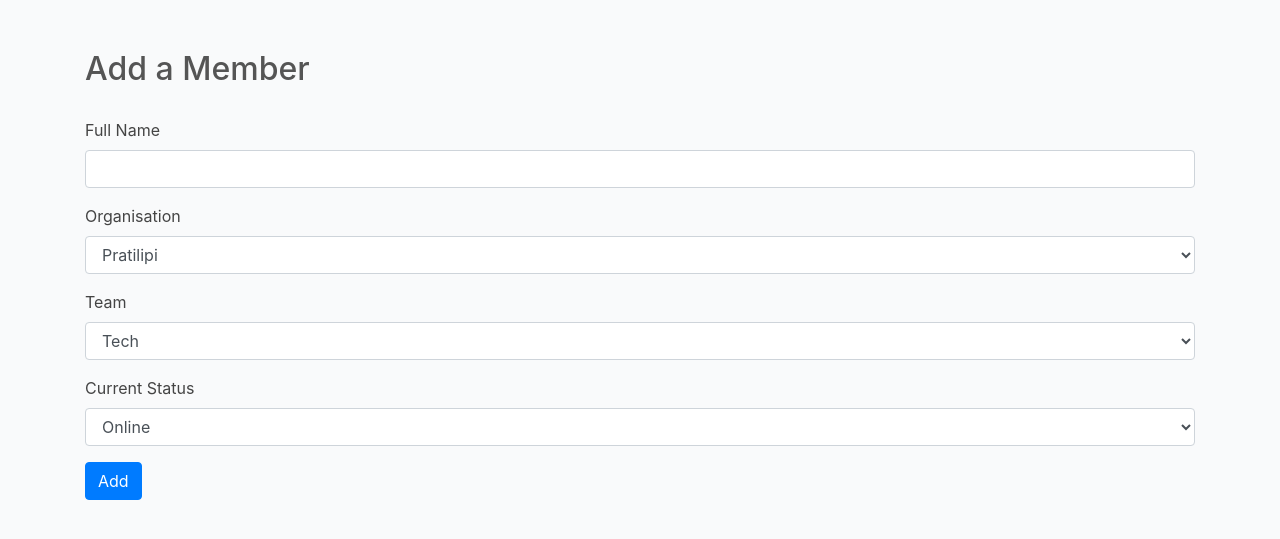
After one commit to avinashb98/remote-status, a Node server app: page /user in a window 1280 px wide. The commit adds this page. Shown: the top 539 px of the page. Run offline with Node 20, Linux system fonts and the light colour scheme; some libraries are stand-ins or nearby versions.

Commit message:
add user feature

```diff
--- a/public/stylesheets/style.css
+++ b/public/stylesheets/style.css
@@ -6,6 +6,15 @@ body {
 
 h5 {
   margin-top: 15px;
+}
+
+h2 {
+  color: #555;
+  margin-bottom: 30px;
+}
+.add-user {
+  margin-left: 25px;
+  margin-bottom: 50px;
 }
 
 .team-container {
@@ -30,7 +39,7 @@ h5 {
 }
 .user-card .name {
   color: #555;
-  /* padding-top: 5%; */
+  padding-left: 5%;
 }
 
 .user-card .status {
--- a/src/controllers/user.js
+++ b/src/controllers/user.js
@@ -20,9 +20,11 @@ class UserController {
       next(createError(500))
       return
     }
-    res.status(201).json({
-      message: 'User successfully created'
-    })
+    res.redirect(`/dashboard/${organisation}`)
+  }
+
+  static async renderAddUser (req, res, next) {
+    res.render('addUser')
   }
 
   static async updateUser (req, res, next) {
--- a/src/routes/user.js
+++ b/src/routes/user.js
@@ -8,6 +8,11 @@ router.post(
   controller.addUser
 )
 
+router.get(
+  '/',
+  controller.renderAddUser
+)
+
 router.patch(
   '/',
   controller.updateUser
--- /dev/null
+++ b/src/views/addUser.hbs
@@ -0,0 +1,39 @@
+<div class="container">
+  <h2>Add a Member</h2>
+  <form action="/user" method="post">
+    <div class="form-group">
+      <label for="name">Full Name</label>
+      <input type="text" class="form-control" id="name" name="name" aria-describedby="name">
+    </div>
+    <div class="form-group">
+      <label for="organisation">Organisation</label>
+      <select class="form-control" id="organisation" name="organisation">
+        <option>Pratilipi</option>
+        <option>Avengers</option>
+      </select>
+    </div>
+    <div class="form-group">
+      <label for="team">Team</label>
+      <select class="form-control" id="team" name="team">
+        <option>Tech</option>
+        <option>Product</option>
+        <option>Language</option>
+        <option>Business</option>
+        <option>Marketing</option>
+        <option>Finance</option>
+        <option>Law</option>
+        <option>Admin</option>
+        <option>Other</option>
+      </select>
+    </div>
+    <div class="form-group">
+      <label for="status">Current Status</label>
+      <select class="form-control" id="status" name="status">
+        <option>Online</option>
+        <option>Offline</option>
+        <option>Away</option>
+      </select>
+    </div>
+    <button type="submit" class="btn btn-primary">Add</button>
+  </form>
+</div>
--- a/src/views/index.hbs
+++ b/src/views/index.hbs
@@ -1,4 +1,5 @@
 <div class="container-fluid">
+  <a class="btn btn-outline-secondary add-user" href="/user" role="button">Add Member +</a>
   {{#each dashboard.teams}}
     <h3 class="team-name">{{team}}</h3>
     <div class="team-container row">
```
